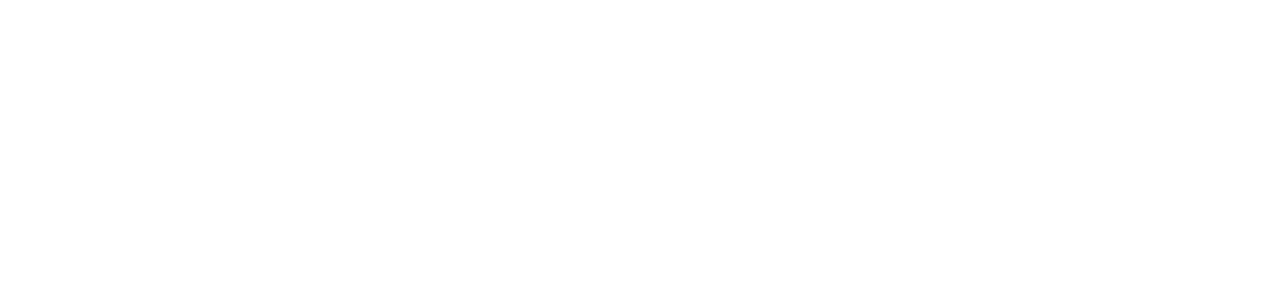
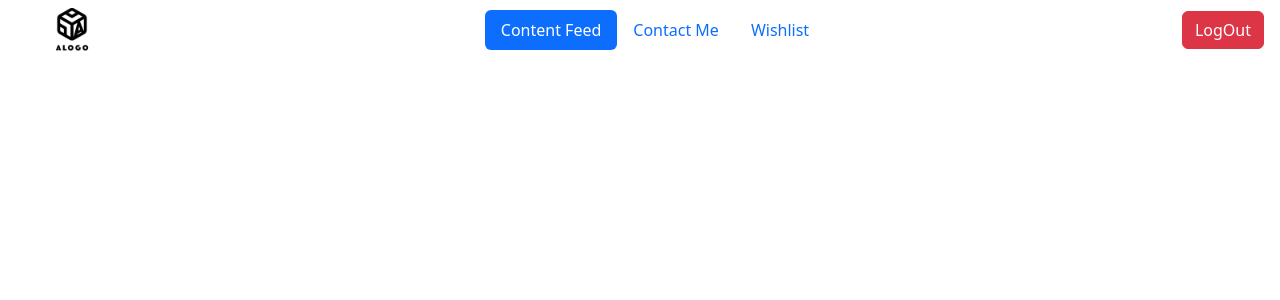
Before and after one commit to GOATst3/TLG-WebApp, a React (Create React App) app in the folder tlg-webapp/: page /ContentFeed in a window 1280 px wide. Before the commit this address had no page. Shown: the top 300 px of the page. Built offline with nearby package versions, Linux system fonts and the light colour scheme; sample sign-in values are in the browser's storage.

Commit message:
Header for desktop complete, created components required

```diff
--- a/tlg-webapp/src/App.js
+++ b/tlg-webapp/src/App.js
@@ -2,7 +2,9 @@
 import { BrowserRouter,Routes,Route,Navigate } from 'react-router-dom';
 import WorkInProgress from './Components/WorkInProgress/WorkInProgress';
 import Landing from './Components/Landing/Landing';
-import Dashboard from './Components/Dashboard/Dashboad'
+import ContentFeed from './Components/Dashboard/ContentFeed/ContentFeed';
+import ContactMe from './Components/Dashboard/ContactMe/ContactMe';
+import Wishlist from './Components/Dashboard/Wishlist/Wishlist';
 
 function App() {
 
@@ -11,9 +13,13 @@
     <div className="App">
       <BrowserRouter>
         <Routes>
-          <Route path='/' index element={logged?<Navigate replace to='Dashboard'/> : <Landing/>}/>
+          <Route path='/' index element={logged?<Navigate replace to='ContentFeed'/> : <Landing/>}/>
           <Route path="WorkInProgress" element={<WorkInProgress />} />
-          <Route path='Dashboard' element={!logged? <Navigate replace to='/'/> : <Dashboard />} />
+          <Route path='ContentFeed' element={!logged? <Navigate replace to='/'/> : <ContentFeed />} />
+          <Route path='ContactMe' element={!logged? <Navigate replace to='/'/> : <ContactMe />} />
+          <Route path='Wishlist' element={!logged? <Navigate replace to='/'/> : <Wishlist />} />
+
+
         </Routes>
       </BrowserRouter>
 
--- /dev/null
+++ b/tlg-webapp/src/Components/Dashboard/ContactMe/ContactMe.js
@@ -0,0 +1,16 @@
+import React from 'react'
+import Header from '../Header/Header'
+
+
+const ContactMe = ()=>{
+  const logged=localStorage.getItem('logged')
+
+    return(
+        <>
+            <Header page={'/ContactMe'}/>
+        </>
+
+    )
+}
+
+export default ContactMe
--- /dev/null
+++ b/tlg-webapp/src/Components/Dashboard/ContentFeed/ContentFeed.js
@@ -0,0 +1,16 @@
+import React from 'react'
+import Header from '../Header/Header'
+
+
+const ContentFeed = ()=>{
+  const logged=localStorage.getItem('logged')
+
+    return(
+        <>
+            <Header page='/ContentFeed'/>
+        </>
+
+    )
+}
+
+export default ContentFeed
--- a/tlg-webapp/src/Components/Dashboard/Header/Header.js
+++ b/tlg-webapp/src/Components/Dashboard/Header/Header.js
@@ -0,0 +1,49 @@
+import React from "react";
+import Nav from 'react-bootstrap/Nav';
+import './header.css'
+import logo from '../../../Assets/alogo-2.png'
+import { Button } from "react-bootstrap";
+
+const Header=(props)=>{
+
+    const logout=()=>{
+        localStorage.removeItem('logged')
+        window.location.reload()
+    }
+
+    return(
+        <Nav variant="pills" defaultActiveKey={props.page} className={'justify-content-between'}>
+
+            <div className="mx-3 align-items-center">
+                <Nav.Item className="mx-3 align-items-center">
+                    <img src={logo} style={{height:'60px'}}/>
+                </Nav.Item>
+            </div>
+
+            {/*links*/}
+            <div className="d-flex align-items-center">
+                <Nav.Item>
+                    <Nav.Link href="/ContentFeed">Content Feed</Nav.Link>
+                </Nav.Item>
+
+                <Nav.Item>
+                    <Nav.Link href="/ContactMe">Contact Me</Nav.Link>
+                </Nav.Item>
+
+                <Nav.Item>
+                    <Nav.Link href="/Wishlist">Wishlist</Nav.Link>
+                </Nav.Item>
+            </div>
+
+            <div className="mx-3 d-flex align-items-center">
+                <Nav.Item className="align-items-center" >
+                    <Button variant="danger" onClick={logout}>LogOut</Button>
+                </Nav.Item>
+
+            </div>
+        </Nav>
+    )
+
+}
+
+export default Header
--- a/tlg-webapp/src/Components/Dashboard/Header/header.css
+++ b/tlg-webapp/src/Components/Dashboard/Header/header.css
@@ -0,0 +1,3 @@
+.logo{
+    margin-right: ;
+}
--- /dev/null
+++ b/tlg-webapp/src/Components/Dashboard/Wishlist/Wishlist.js
@@ -0,0 +1,16 @@
+import React from 'react'
+import Header from '../Header/Header'
+
+
+const Wishlist = ()=>{
+  const logged=localStorage.getItem('logged')
+
+    return(
+        <>
+            <Header page='/Wishlist'/>
+        </>
+
+    )
+}
+
+export default Wishlist
--- a/tlg-webapp/src/Components/Landing/Login.js
+++ b/tlg-webapp/src/Components/Landing/Login.js
@@ -5,7 +5,6 @@
 import Modal from 'react-bootstrap/Modal';
 import '../../Utils/utils.css'
 import 'bootstrap/dist/css/bootstrap.min.css'
-import { Navigate, useNavigate } from 'react-router-dom';
 
 
 export default function Modals(props) {
```
Also changed, not shown: tlg-webapp/src/Assets/alogo-2.png (added), tlg-webapp/src/Components/Dashboard/Dashboad.js (deleted), 1 other file (tests, documents, lock files or other folders).
